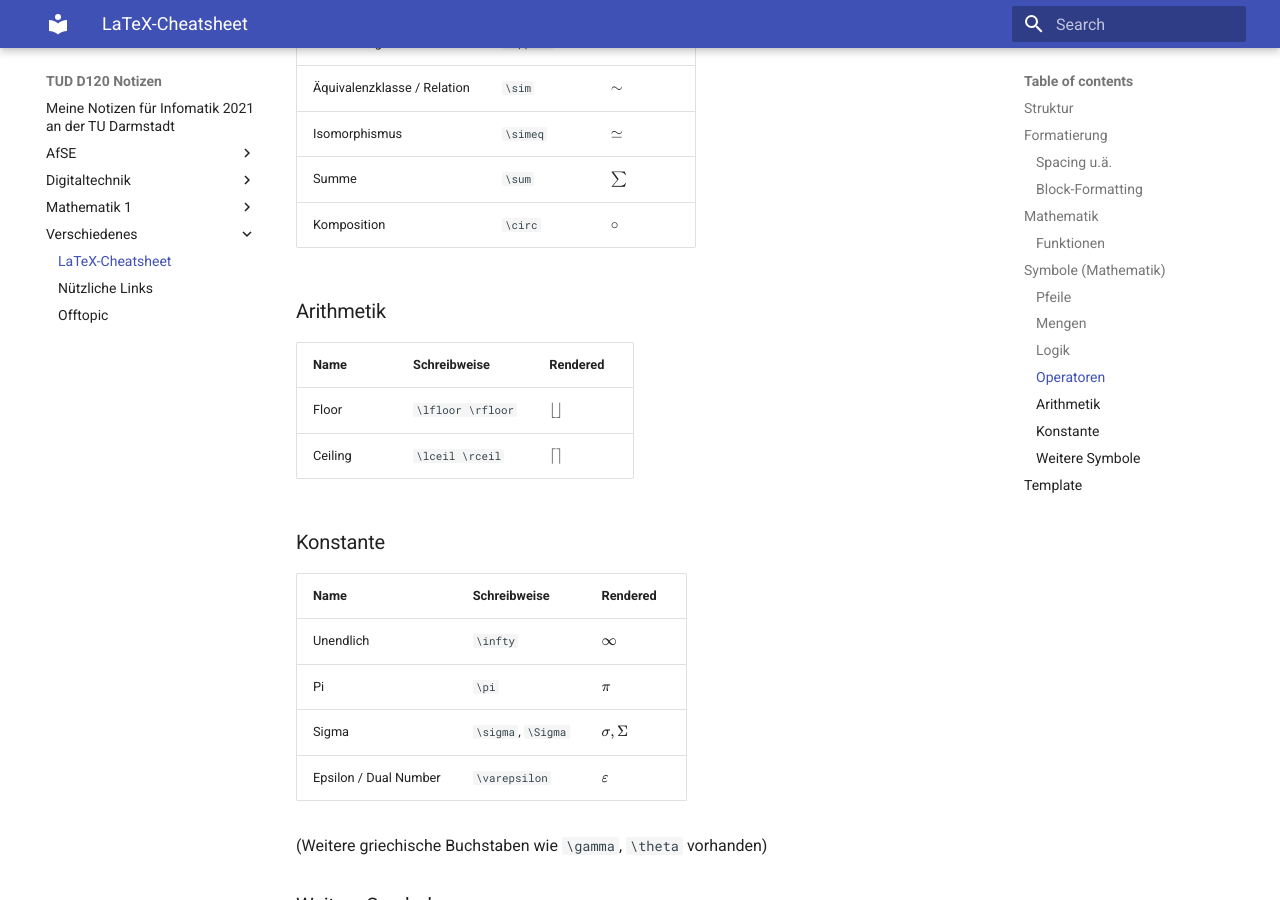
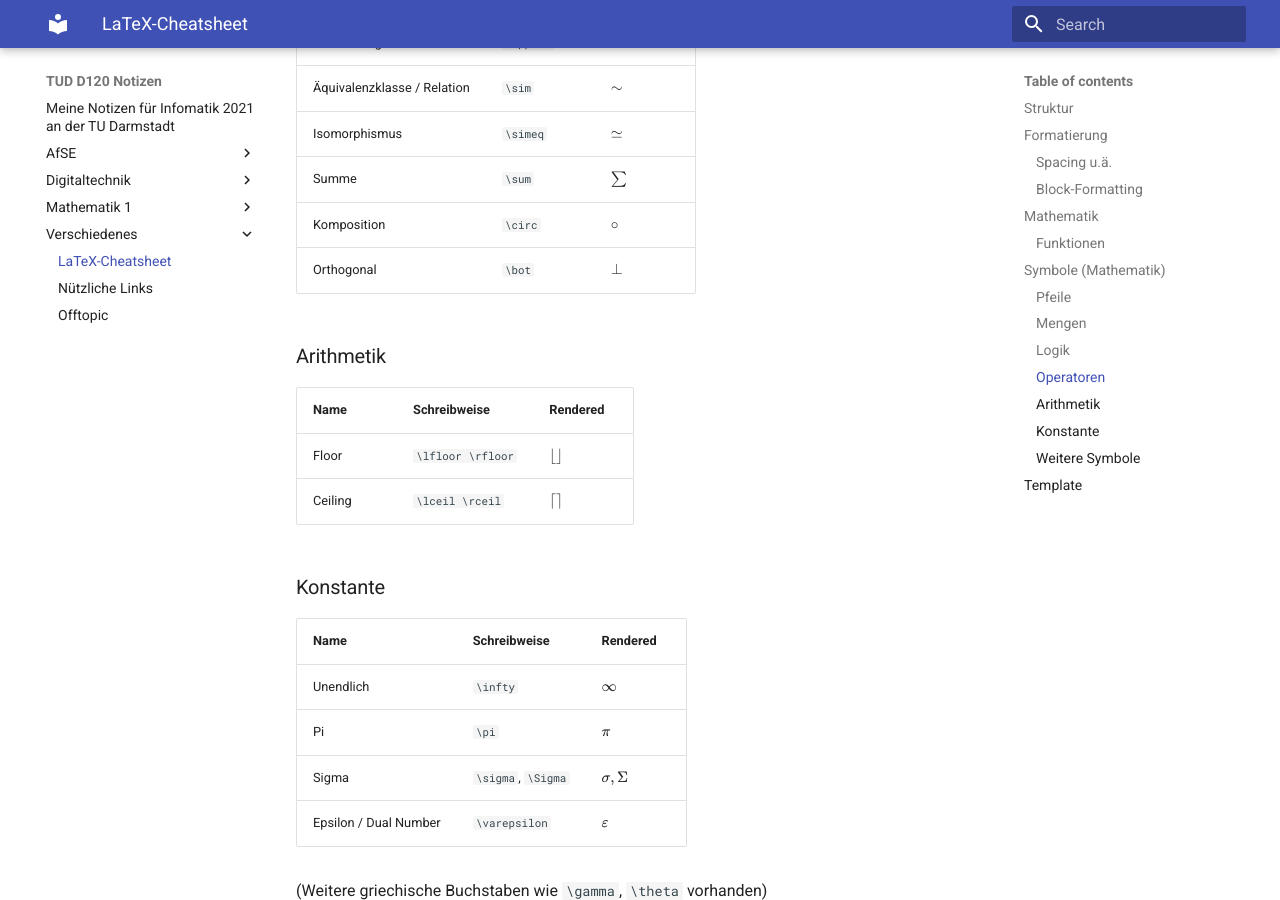
Before and after one commit to aurelilia/fb20-notes, an MkDocs documentation site: the page built from docs/Verschiedenes/LaTeX.md, in a window 1280 px wide and 900 px high, scrolled down 3747 px. Built offline with MkDocs 1.6.1 and Material for MkDocs 9.7.7, drawn with Linux system fonts in a browser that asks for light colours.

Commit message:
Add symbol to latex cheatsheet

```diff
--- a/docs/Verschiedenes/LaTeX.md
+++ b/docs/Verschiedenes/LaTeX.md
@@ -107,6 +107,7 @@ Annäherung | `\approx` | $\approx$
 Isomorphismus | `\simeq` | $\simeq$
 Summe | `\sum` | $\sum$
 Komposition | `\circ` | $\circ$
+Orthogonal | `\bot` | $\bot$
 
 ### Arithmetik
 Name | Schreibweise | Rendered
```
